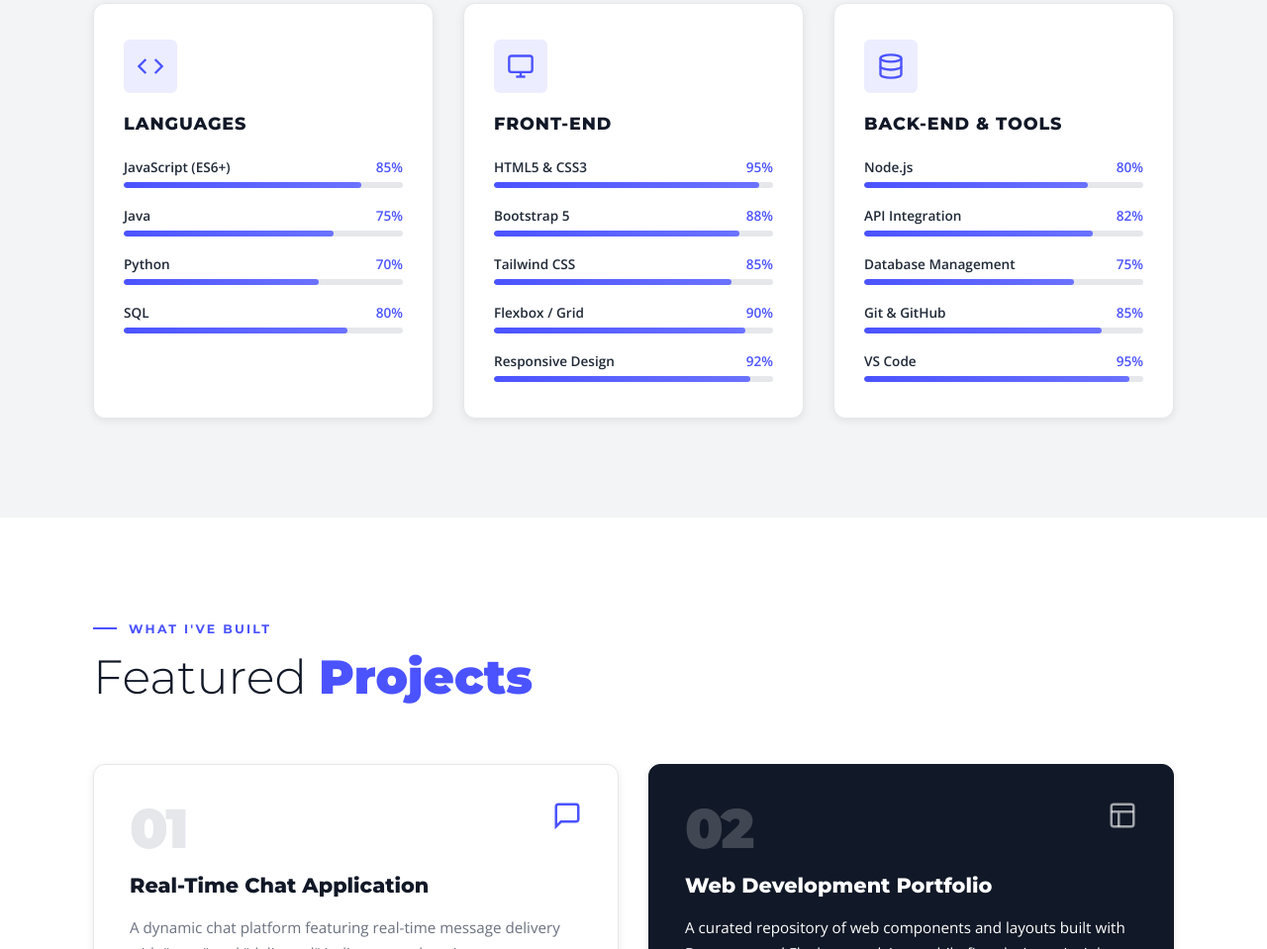
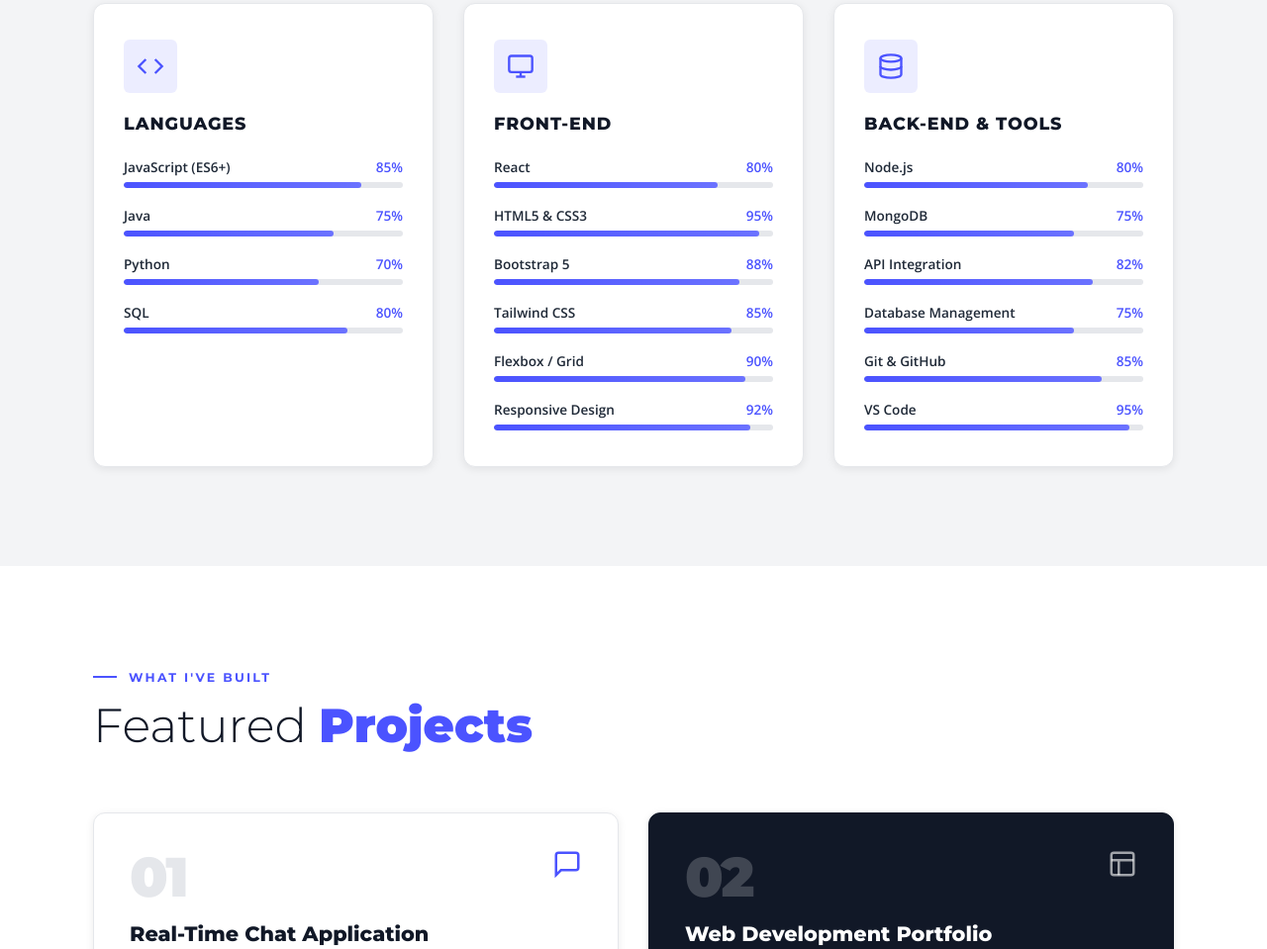
Before and after one commit to am7330226-ctrl/abhay-portfolio, a plain HTML site: page index.html in a window 1280 px wide. Shown: the part 1847-2806 px from the top of the page at 99% size. Drawn offline with nearby package versions, Linux system fonts and the light colour scheme.

Commit message:
Add React and MongoDB skills

```diff
--- a/index.html
+++ b/index.html
@@ -200,6 +200,12 @@
                         <h3>Front-End</h3>
                         <div class="skill-bars">
                             <div class="skill-bar-item">
+                                <div class="skill-bar-head"><span>React</span><span>80%</span></div>
+                                <div class="bar-track">
+                                    <div class="bar-fill" data-width="80"></div>
+                                </div>
+                            </div>
+                            <div class="skill-bar-item">
                                 <div class="skill-bar-head"><span>HTML5 & CSS3</span><span>95%</span></div>
                                 <div class="bar-track">
                                     <div class="bar-fill" data-width="95"></div>
@@ -247,6 +253,12 @@
                                 <div class="skill-bar-head"><span>Node.js</span><span>80%</span></div>
                                 <div class="bar-track">
                                     <div class="bar-fill" data-width="80"></div>
+                                </div>
+                            </div>
+                            <div class="skill-bar-item">
+                                <div class="skill-bar-head"><span>MongoDB</span><span>75%</span></div>
+                                <div class="bar-track">
+                                    <div class="bar-fill" data-width="75"></div>
                                 </div>
                             </div>
                             <div class="skill-bar-item">
```
